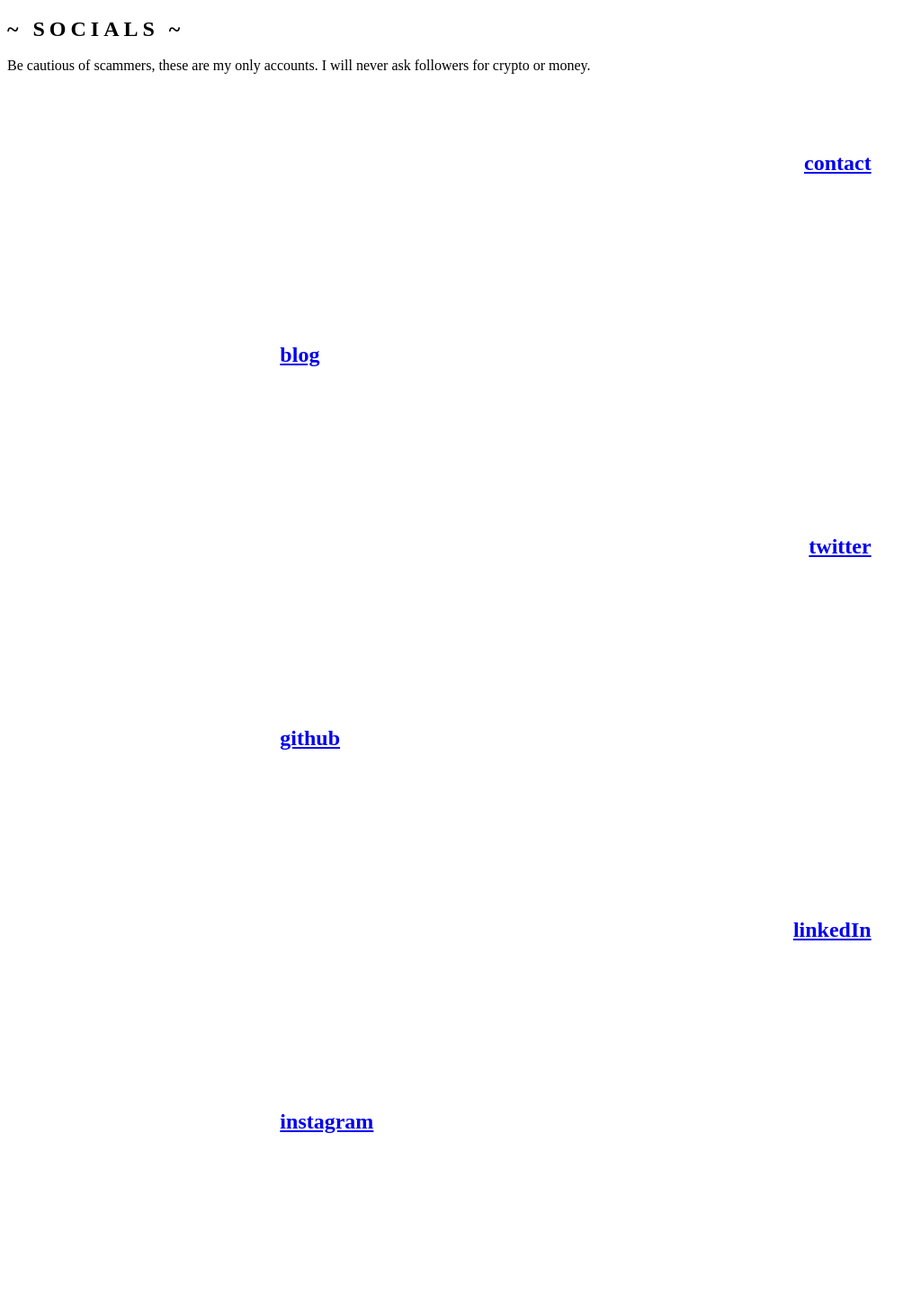
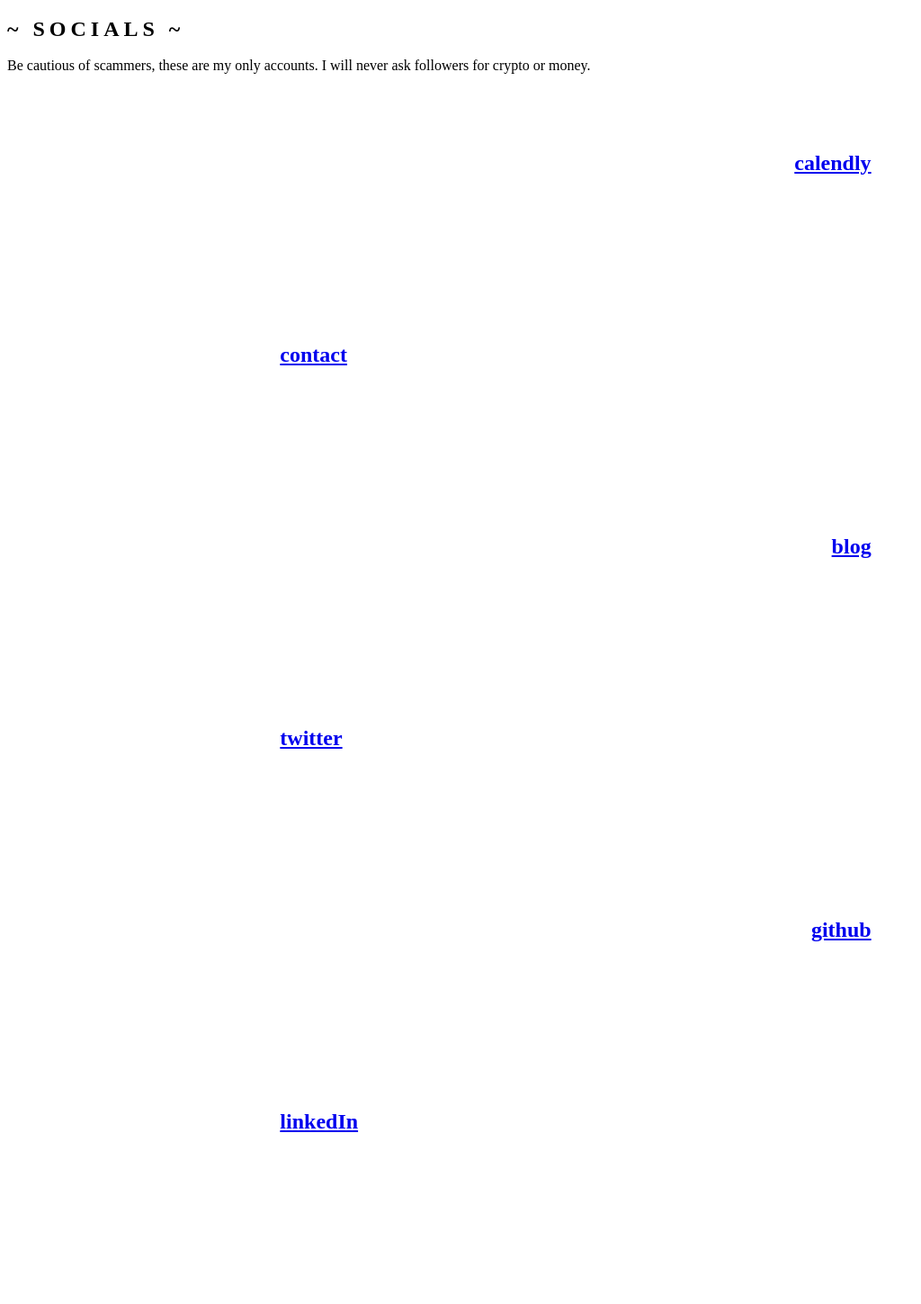
Before and after one commit to kyleecodes/communaltech-website_old, a Next.js app: page /socials in a window 1280 px wide. Shown: the top 1449 px of the page at 90% size, without its empty margins (0-1024 px from the left). Before the commit the page ends 1383 px from the top, so only its background shows below. Built offline with nearby package versions, Linux system fonts and the light colour scheme; a web font is replaced by a local one.

Commit message:
Added Calendly link to socials

```diff
--- a/components/SocialLinks.js
+++ b/components/SocialLinks.js
@@ -4,6 +4,16 @@
   return (
     <div className={styles.socials_container}>
       <div className={styles.right_link_container}>
+        <a
+          target="_blank"
+          href="https://calendly.com/communaltech"
+          rel="noopener noreferrer"
+        >
+          <h2> calendly </h2>
+        </a>
+      </div>
+
+      <div className={styles.left_link_container}>
         <a
           target="_blank"
           href="https://blljhazo9cp.typeform.com/to/vOzyqBjF"
@@ -13,30 +23,30 @@
         </a>
       </div>
 
-      <div className={styles.left_link_container}>
+      <div className={styles.right_link_container}>
         <a href="https://communaltech.hashnode.dev/">
           <h2> blog </h2>{" "}
         </a>
       </div>
 
-      <div className={styles.right_link_container}>
+      <div className={styles.left_link_container}>
         <a href="https://twitter.com/communal_tech">
           <h2> twitter </h2>{" "}
         </a>
       </div>
 
-      <div className={styles.left_link_container}>
+      <div className={styles.right_link_container}>
         <a href="https://github.com/kyleecodes">
           <h2> github </h2>{" "}
         </a>
       </div>
-      <div className={styles.right_link_container}>
+      <div className={styles.left_link_container}>
         <a href="https://www.linkedin.com/in/kyleecodes/">
           <h2> linkedIn </h2>
         </a>
       </div>
 
-      <div className={styles.left_link_container}>
+      <div className={styles.right_link_container}>
         <a href="https://www.instagram.com/kylee.codes/">
           <h2> instagram </h2>{" "}
         </a>
```
